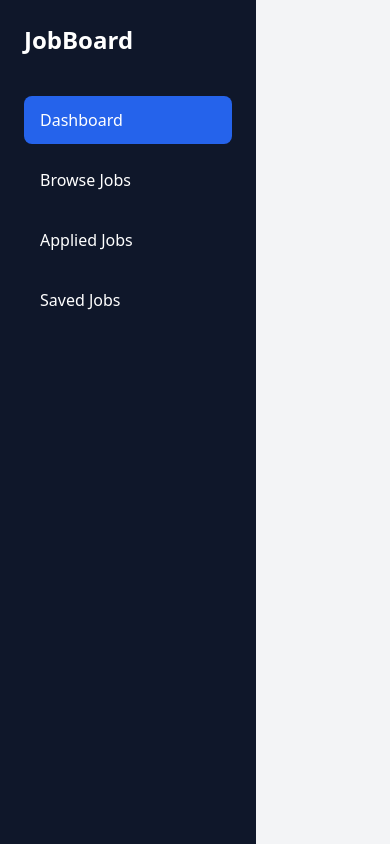
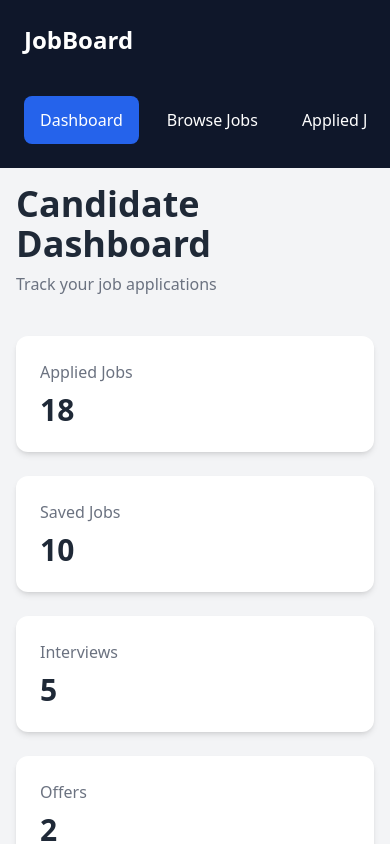
Before and after one commit to Aishwaryabhavaraju/job-board-capstone, a React app in the folder frontend/: page /candidate/dashboard in a window 390 px wide. Shown: the top 844 px of the page. Built offline with nearby package versions, Linux system fonts and the light colour scheme; the HTML template or start-up script is replaced by a standard one.

Commit message:
style: make dashboard sidebar responsive

```diff
--- a/frontend/src/components/DashboardSidebar.jsx
+++ b/frontend/src/components/DashboardSidebar.jsx
@@ -18,24 +18,49 @@ export default function DashboardSidebar({ role = "candidate" }) {
   const links = role === "employer" ? employerLinks : candidateLinks;
 
   return (
-    <aside className="w-64 min-h-screen bg-slate-900 text-white p-6">
-
+    <aside
+      className="
+        w-full
+        md:w-64
+        bg-slate-900
+        text-white
+        p-6
+        md:min-h-screen
+      "
+    >
       <h1 className="text-2xl font-bold mb-10">
         JobBoard
       </h1>
 
-      <nav className="space-y-3">
+      <nav
+        className="
+          flex
+          md:block
+          gap-3
+          overflow-x-auto
+          md:overflow-visible
+          whitespace-nowrap
+        "
+      >
 
         {links.map((link) => (
           <NavLink
             key={link.path}
             to={link.path}
             className={({ isActive }) =>
-              `block px-4 py-3 rounded-lg transition ${
+              `
+              px-4
+              py-3
+              rounded-lg
+              transition
+              inline-block
+              md:block
+              ${
                 isActive
                   ? "bg-blue-600"
                   : "hover:bg-slate-800"
-              }`
+              }
+            `
             }
           >
             {link.name}
```
